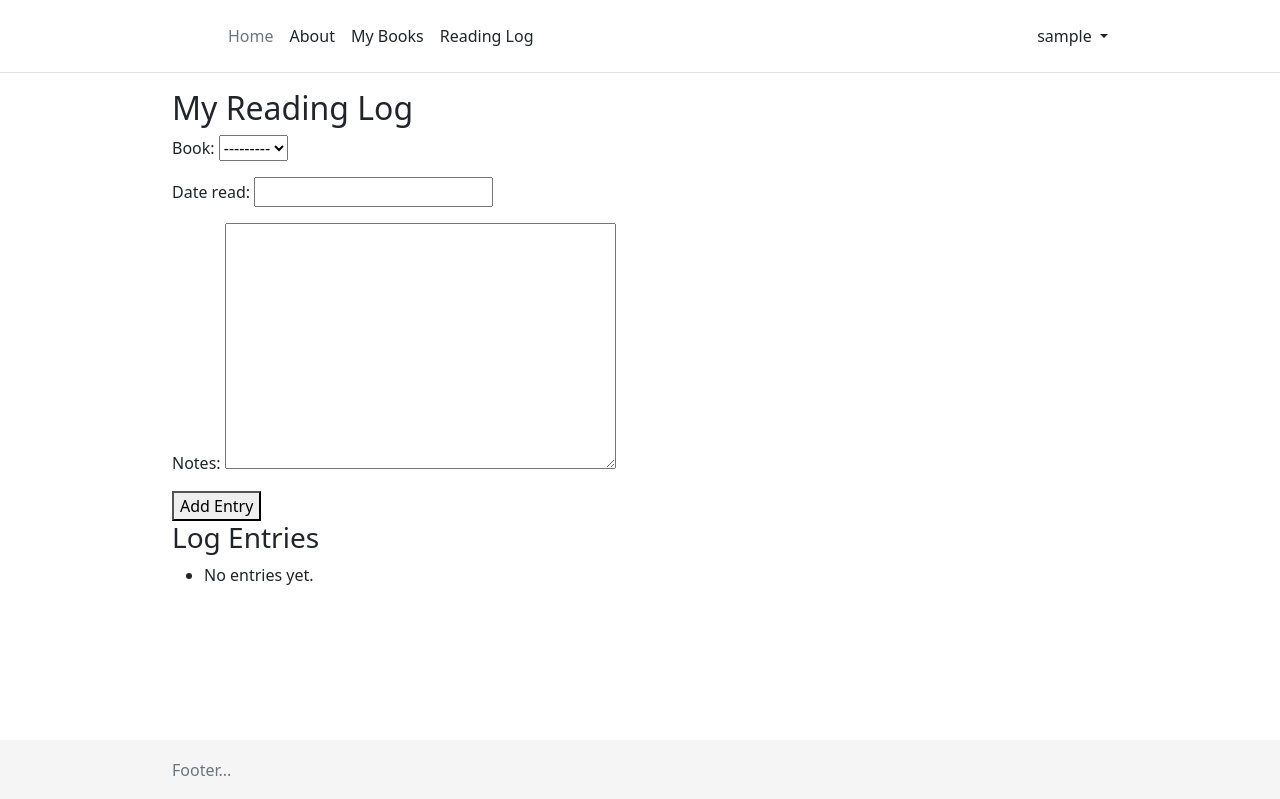
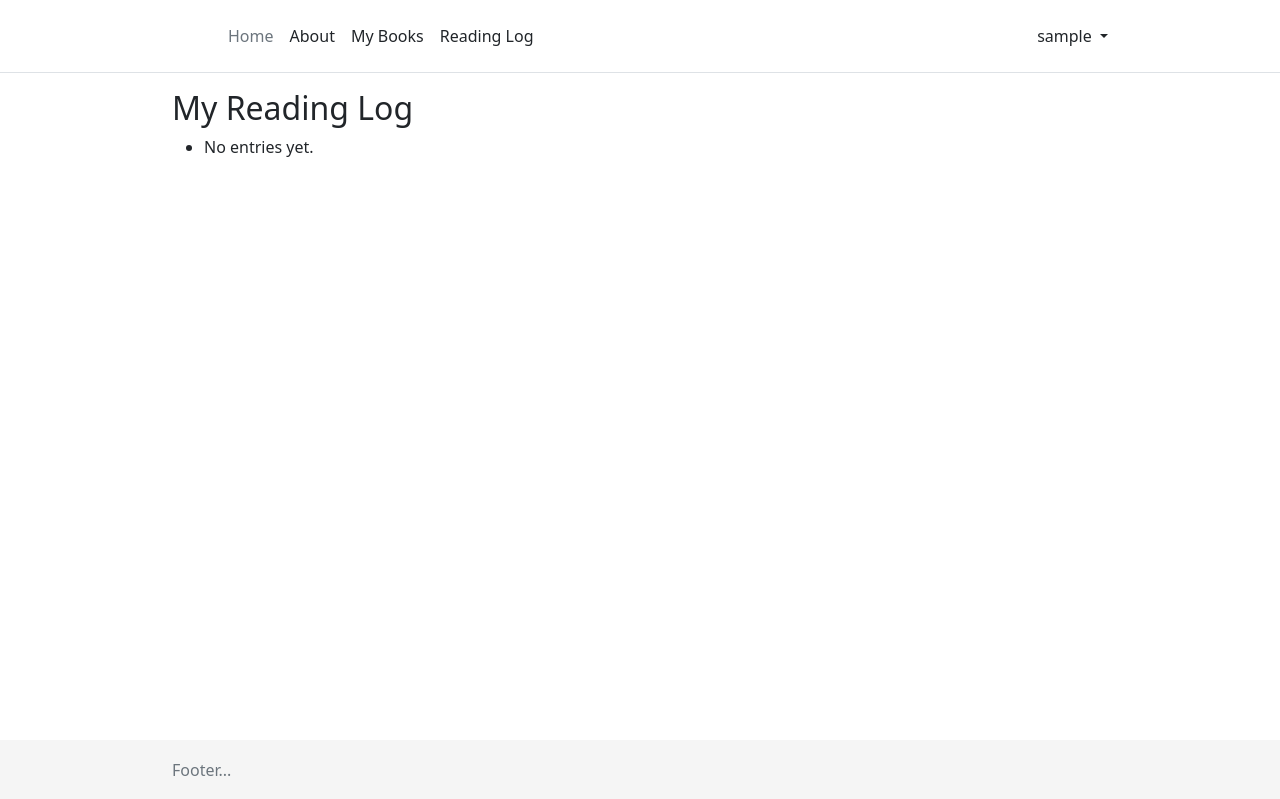
Before and after one commit to crandquist/Home-Library-Management-System, a Django app: page /reading-log/user-reading-log/ in a window 1280 px wide. Run offline with Django 5.2, Linux system fonts and the light colour scheme; the visitor is signed in with stand-in values (Sample User, id 1); data that the repository does not hold is empty.

Commit message:
Final touches for the first release.

```diff
--- a/library_app/templates/library_app/user_books.html
+++ b/library_app/templates/library_app/user_books.html
@@ -38,4 +38,9 @@
 <p>No books found.</p>
 {% endif %}
 
+<!-- Button to add a new book -->
+<div style="margin-top: 20px;">
+    <a href="{% url 'library_app:add_book' %}" class="btn btn-primary">Add a Book</a>
+</div>
+
 {% endblock %}
--- a/library_app/views.py
+++ b/library_app/views.py
@@ -13,7 +13,7 @@ def add_book(request):
             book.owner = request.user  # Assign the book directly to the logged-in user
             book.save()
             messages.success(request, "Book added successfully.")
-            return redirect('user_books')  # Redirect to the user's book list
+            return redirect('library_app:user_books')  # Redirect to the user's book list
     else:
         form = BookForm()
     return render(request, 'library_app/add_book.html', {'form': form})
--- a/reading_log/templates/reading_log/user_reading_log.html
+++ b/reading_log/templates/reading_log/user_reading_log.html
@@ -2,13 +2,6 @@
 
 {% block content %}
 <h2>My Reading Log</h2>
-<form method="post">
-    {% csrf_token %}
-    {{ form.as_p }}
-    <button type="submit">Add Entry</button>
-</form>
-
-<h3>Log Entries</h3>
 <ul>
     {% for log in logs %}
     <li>{{ log.date_read }}: {{ log.book.title }} - Notes: {{ log.notes }}</li>
```
